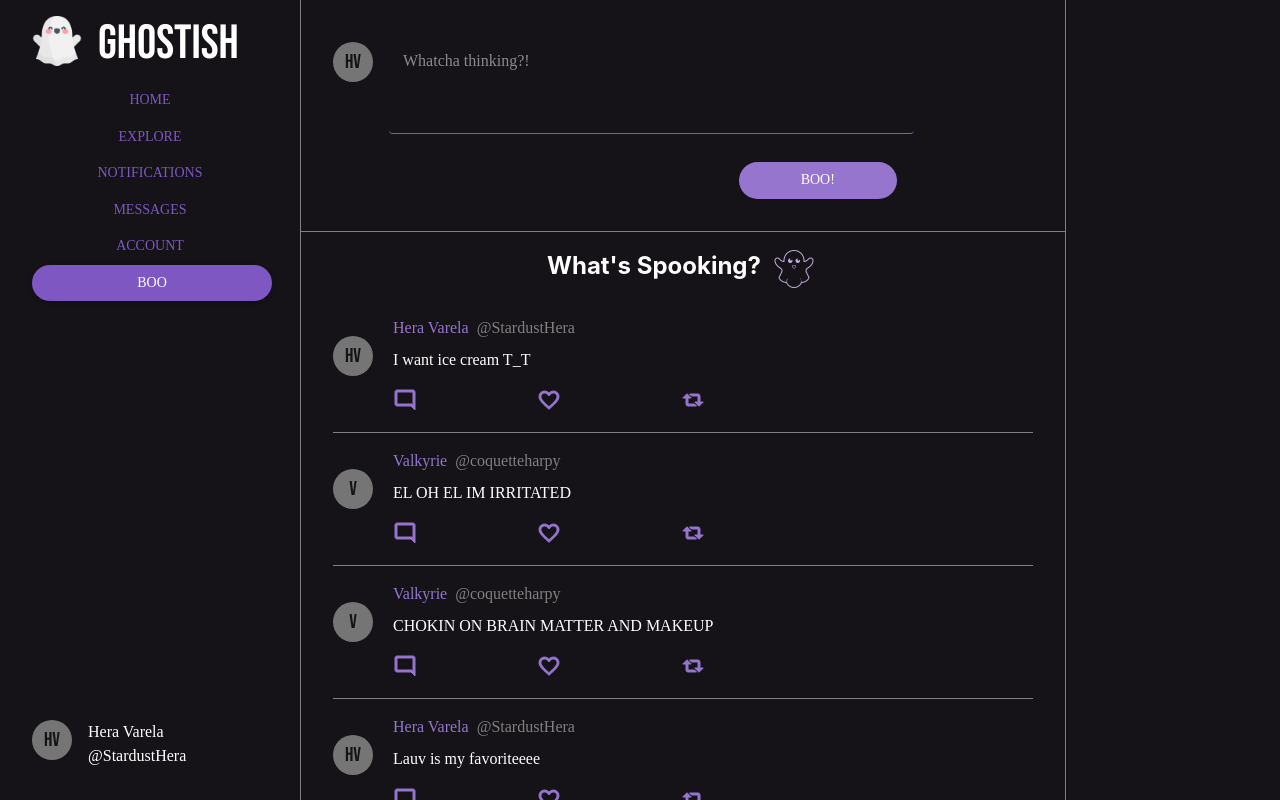
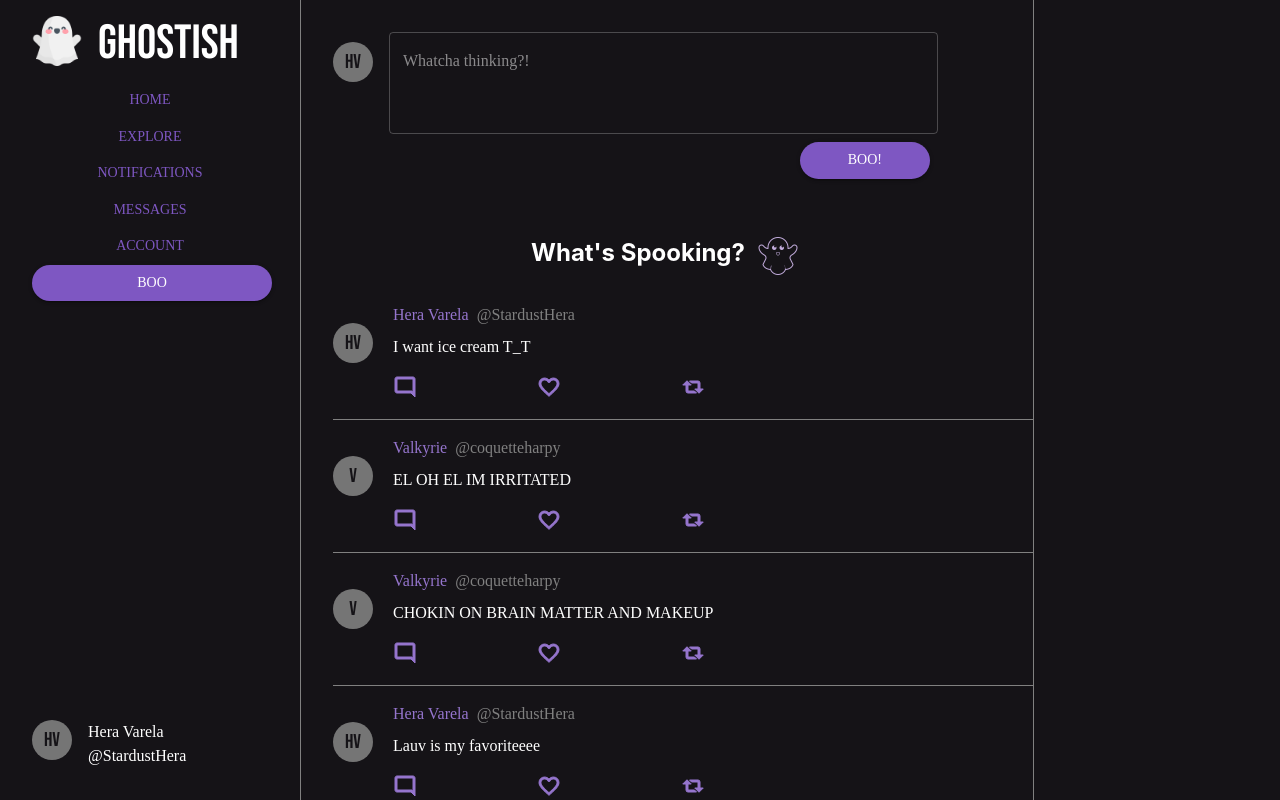
Before and after one commit to aysiae/ghosting, a React (Create React App) app: page /timeline in a window 1280 px wide. Shown: the top 800 px of the page. Built offline with nearby package versions, Linux system fonts and the light colour scheme; no server answers; a web font is replaced by a local one.

Commit message:
cleaned up new post component

```diff
--- a/src/components/newPost/NewPost.tsx
+++ b/src/components/newPost/NewPost.tsx
@@ -1,77 +1,36 @@
 import Avatar from "@mui/material/Avatar";
 import TextField from "@mui/material/TextField";
-import { styled } from "@mui/material/styles";
-import Button, { ButtonProps } from "@mui/material/Button";
-import { deepPurple } from "@mui/material/colors";
+import {Button, Box} from "@mui/material";
 
-const PostButton = styled(Button)<ButtonProps>(({ theme }) => ({
-  color: theme.palette.getContrastText(deepPurple[300]),
-  backgroundColor: deepPurple[300],
-  borderRadius: "25px",
-  marginTop: "2em",
-  marginLeft: "2em",
-  width: "30%",
-  "&:hover": {
-    backgroundColor: deepPurple[400],
-  },
-}));
 
-const NewPostTextField = styled(TextField)({
-  "& .MuiInputBase-input": {
-    color: "white",
-  },
-  "& label.Mui-focused": {
-    color: deepPurple[400],
-  },
-  "& .MuiInput-underline:after": {
-    borderBottomColor: deepPurple[400],
-  },
-  "& .MuiOutlinedInput-root": {
-    "& fieldset": {
-      borderRight: 0,
-      borderLeft: 0,
-      borderTop: 0,
-      borderColor: deepPurple[400],
-    },
-    "&:hover fieldset": {
-      borderColor: deepPurple[400],
-      color: "white",
-    },
-    "&.Mui-focused fieldset": {
-      borderColor: deepPurple[400],
-      color: "white",
-    },
-  },
-});
 
 export function NewPost() {
   return (
-    <div
-      style={{
+    <Box
+      sx={{
         display: "flex",
         flexDirection: "row",
-        width: "700px",
+        width: "100%",
         padding: "2em",
         color: "white",
-        borderBottom: "1px grey solid",
       }}
     >
         <Avatar sx={{ marginTop: "0.5em" }}>HV</Avatar>
-      <div
-        style={{
+      <Box
+        sx={{
           width: "75%",
           marginLeft: "1em",
           color: "white",
         }}
       >
-        <NewPostTextField
+        <TextField
           fullWidth
           multiline
           rows={3}
           placeholder={"Whatcha thinking?!"}
         />
-        <PostButton sx={{ marginLeft: "25em" }}>Boo!</PostButton>
-      </div>
-    </div>
+        <Button variant='contained' sx={{ borderRadius: '25px', float: 'right', m: 1, pl: 6, pr: 6 }}>Boo!</Button>
+      </Box>
+    </Box>
   );
 }
```
